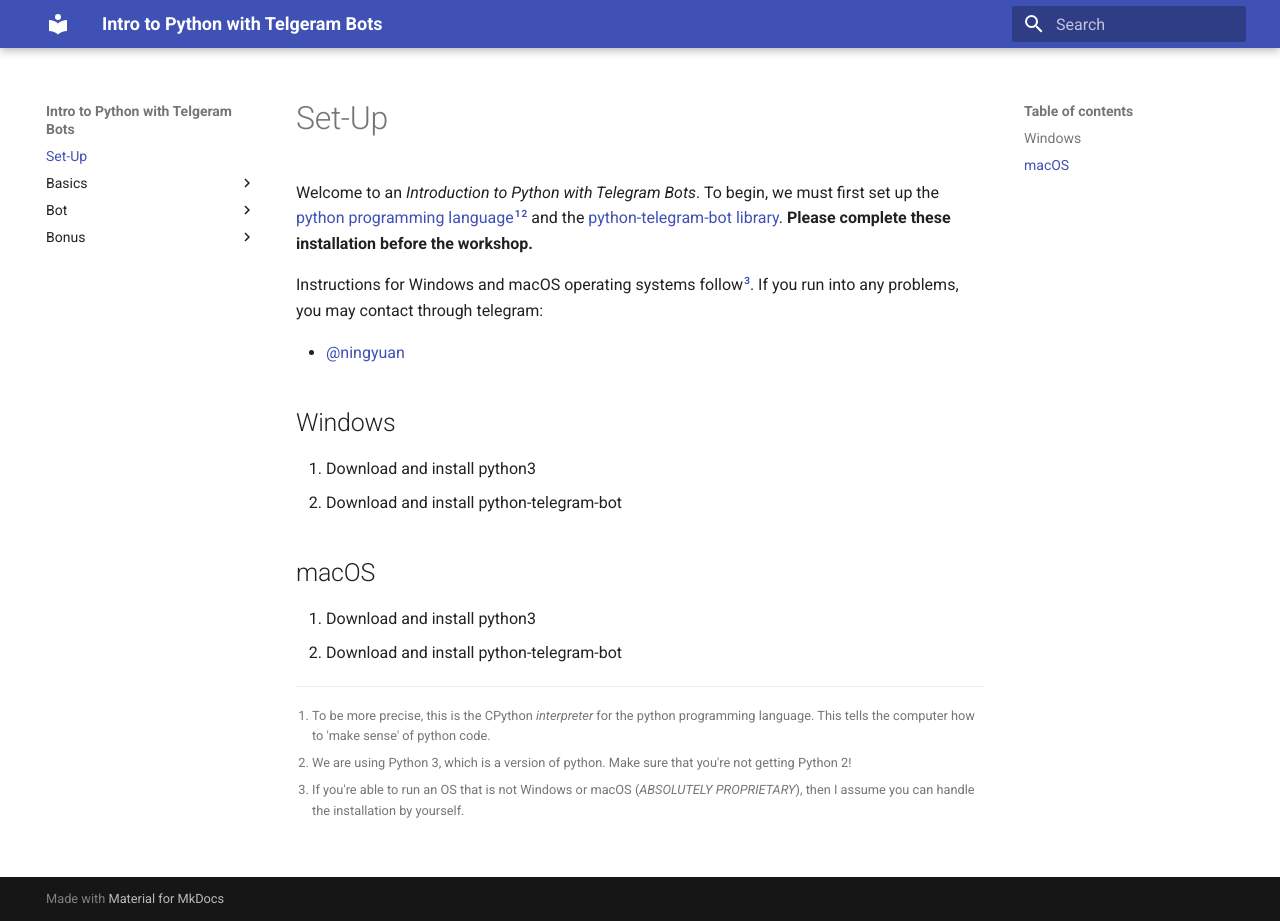
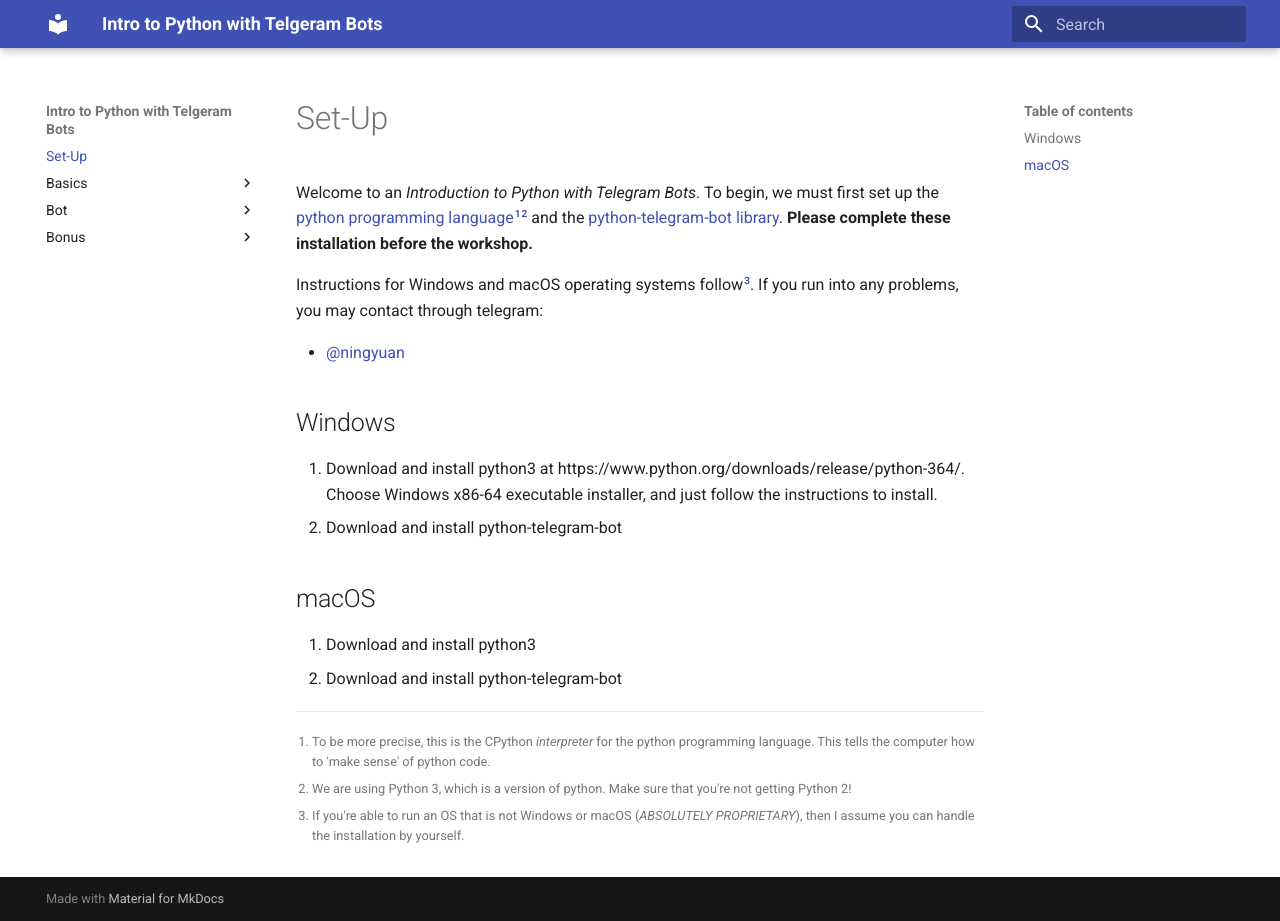
Before and after one commit to USP-Python/USP-Python.github.io, an MkDocs documentation site: the page built from docs/index.md, in a window 1280 px wide and 921 px high. Built offline with MkDocs 1.6.1 and Material for MkDocs 9.7.7, drawn with Linux system fonts in a browser that asks for light colours; old or Windows-style settings are respelled for this version of MkDocs.

Commit message:
Update index.md

```diff
--- a/docs/index.md
+++ b/docs/index.md
@@ -7,7 +7,7 @@
 
 ## Windows
 
-1. Download and install python3
+1. Download and install python3 at https://www.python.org/downloads/release/python-364/. Choose Windows x86-64 executable installer, and just follow the instructions to install.
 2. Download and install python-telegram-bot
 
 ## macOS
```
